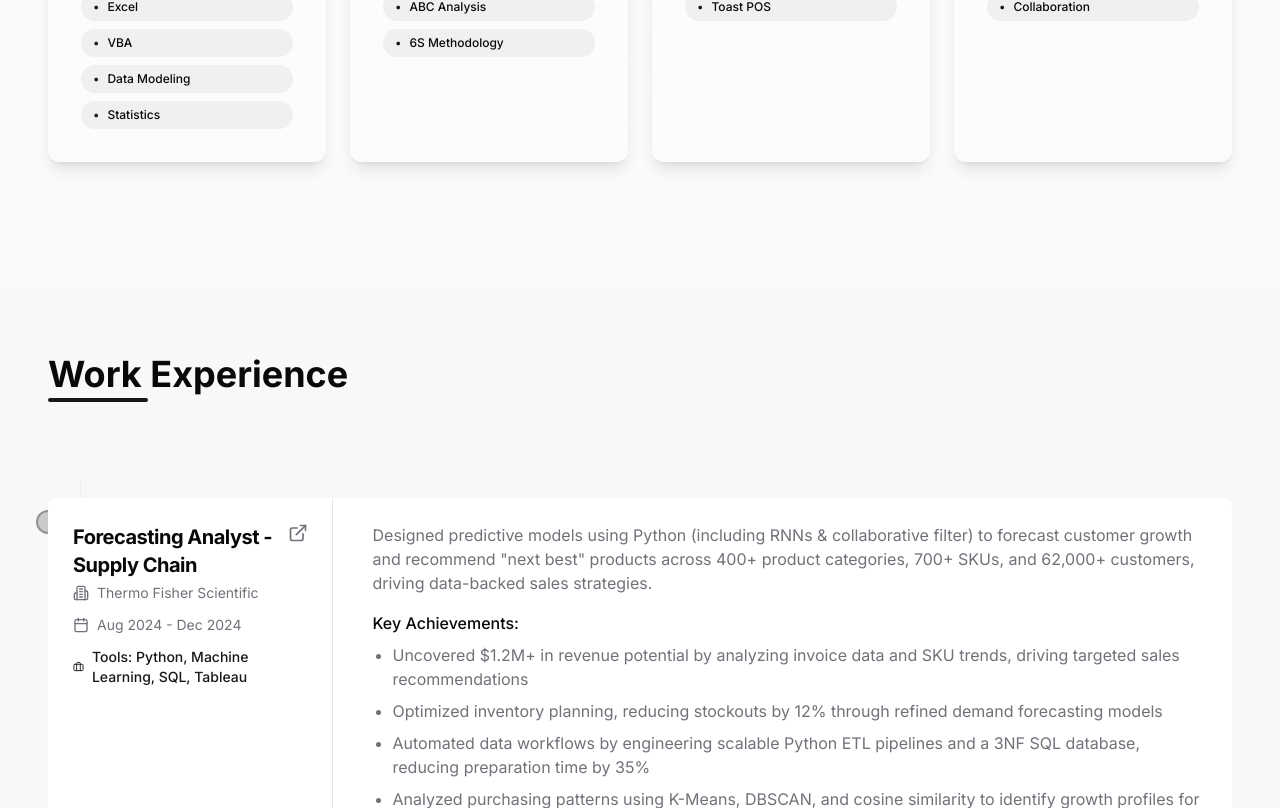
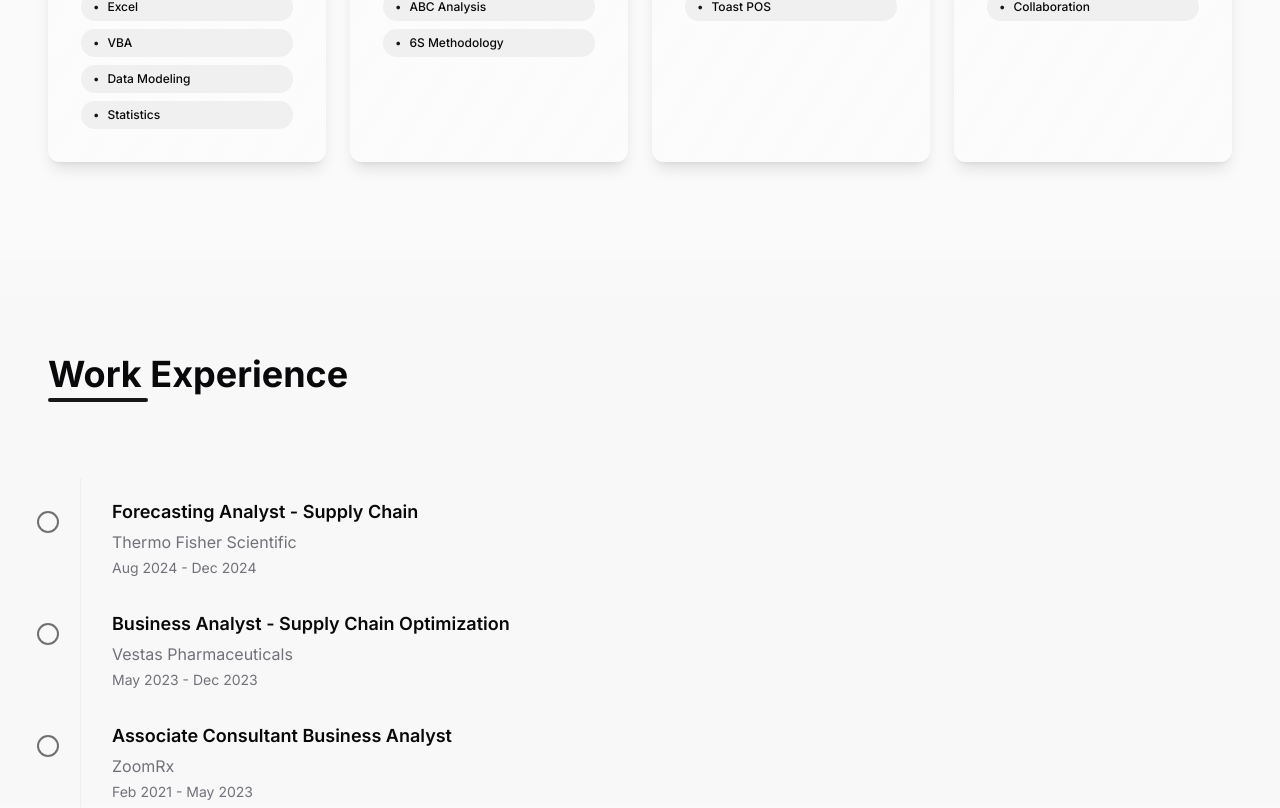
Before and after one commit to SanjeevD08/minimalist-portfolio-forge, a React (Vite) app: page / in a window 1280 px wide. Shown: the part 1992-2800 px from the top of the page. Built offline with nearby package versions, Linux system fonts and the light colour scheme.

Commit message:
feat: Add experience timeline
Add company names and titles to the experience section.

```diff
--- a/src/components/sections/Experience.tsx
+++ b/src/components/sections/Experience.tsx
@@ -1,106 +1,34 @@
 
 import Section from '@/components/Section';
-import { Card, CardContent, CardDescription, CardHeader, CardTitle } from '@/components/ui/card';
-import { Tooltip, TooltipContent, TooltipProvider, TooltipTrigger } from '@/components/ui/tooltip';
-import { HoverCard, HoverCardContent, HoverCardTrigger } from '@/components/ui/hover-card';
-import { Briefcase, Building2, Calendar, ExternalLink } from 'lucide-react';
-import { useEffect, useRef } from 'react';
+import { Circle } from 'lucide-react';
 import { cn } from '@/lib/utils';
 
 const Experience = () => {
-  const sectionRef = useRef<HTMLDivElement>(null);
-
-  useEffect(() => {
-    const observer = new IntersectionObserver(
-      (entries) => {
-        entries.forEach((entry) => {
-          if (entry.isIntersecting) {
-            const timelineElements = entry.target.querySelectorAll('.timeline-line');
-            timelineElements.forEach((el) => {
-              el.classList.add('grow-line');
-            });
-
-            const slideElements = entry.target.querySelectorAll('.slide-from-left');
-            slideElements.forEach((el, index) => {
-              setTimeout(() => {
-                el.classList.add('active');
-              }, index * 200);
-            });
-          }
-        });
-      },
-      { threshold: 0.1 }
-    );
-
-    if (sectionRef.current) {
-      observer.observe(sectionRef.current);
-    }
-
-    return () => {
-      if (sectionRef.current) {
-        observer.unobserve(sectionRef.current);
-      }
-    };
-  }, []);
-
   const experiences = [
     {
       role: 'Forecasting Analyst - Supply Chain',
       company: 'Thermo Fisher Scientific',
-      period: 'Aug 2024 - Dec 2024',
-      description: 'Designed predictive models using Python (including RNNs & collaborative filter) to forecast customer growth and recommend "next best" products across 400+ product categories, 700+ SKUs, and 62,000+ customers, driving data-backed sales strategies.',
-      tools: 'Python, Machine Learning, SQL, Tableau',
-      achievements: [
-        'Uncovered $1.2M+ in revenue potential by analyzing invoice data and SKU trends, driving targeted sales recommendations',
-        'Optimized inventory planning, reducing stockouts by 12% through refined demand forecasting models',
-        'Automated data workflows by engineering scalable Python ETL pipelines and a 3NF SQL database, reducing preparation time by 35%',
-        'Analyzed purchasing patterns using K-Means, DBSCAN, and cosine similarity to identify growth profiles for personalized recommendations',
-        'Streamlined processing of 12+ months of sales data through optimized storage and retrieval systems'
-      ]
+      period: 'Aug 2024 - Dec 2024'
     },
     {
       role: 'Business Analyst - Supply Chain Optimization',
       company: 'Vestas Pharmaceuticals',
-      period: 'May 2023 - Dec 2023',
-      description: 'Revamped supply chain and procurement workflows, resolving bottlenecks and increasing process efficiency by 20% through data-driven analysis and optimization strategies.',
-      tools: 'Tableau, Excel, SQL, Agile',
-      achievements: [
-        'Improved supplier reliability by 12% through performance metrics and sourcing optimization',
-        'Engineered real-time inventory reports using Tableau, Excel, and SQL, improving stock accuracy by 15%',
-        'Managed inventory for fast-moving SKUs using ABC analysis and Kanban, reducing stockouts by 10%',
-        'Designed a sales forecasting model, improving resource allocation and cost budgeting accuracy by 15%',
-        'Conducted market research on supplier trends and pricing, enabling data-driven procurement decisions',
-        'Developed a landed cost estimation template and established 3PL strategic partnership, streamlining supplier selection'
-      ]
+      period: 'May 2023 - Dec 2023'
     },
     {
       role: 'Associate Consultant Business Analyst',
       company: 'ZoomRx',
-      period: 'Feb 2021 - May 2023',
-      description: 'Collaborated with cross-functional teams to deliver strategic business insights and drive organizational growth through comprehensive data analysis and consulting.',
-      tools: 'Business Analysis, Data Visualization, Strategic Planning',
-      achievements: [
-        'Supported key business decision-making processes through detailed data analysis',
-        'Developed comprehensive business reports and presentations',
-        'Assisted in identifying potential business opportunities and improvement areas'
-      ]
+      period: 'Feb 2021 - May 2023'
     },
     {
       role: 'Data Analyst Intern',
       company: 'Chevrolet',
-      period: 'Feb 2020 - July 2020',
-      description: 'Gained hands-on experience in data collection, analysis, and reporting within the automotive industry.',
-      tools: 'Data Analysis, Excel, Basic Statistical Tools',
-      achievements: [
-        'Supported data-driven decision-making processes',
-        'Assisted in compiling and analyzing market research data',
-        'Developed foundational skills in data visualization and interpretation'
-      ]
+      period: 'Feb 2020 - July 2020'
     }
   ];
 
   return (
-    <Section id="experience" className="bg-secondary/30" ref={sectionRef}>
+    <Section id="experience" className="bg-secondary/30">
       <h2 className="section-title reveal">Work Experience</h2>
       <div className="relative flex flex-col space-y-8 mt-12">
         {/* Timeline Line */}
@@ -111,76 +39,18 @@ const Experience = () => {
             <div className="slide-from-left flex flex-col md:flex-row gap-4 relative">
               {/* Timeline Dot */}
               <div className="hidden md:flex absolute -left-3 top-3 items-center">
-                <div className="timeline-dot w-6 h-6 rounded-full bg-primary/20 border-2 border-primary/30 group-hover:border-primary/60 transition-colors duration-300" />
+                <Circle className="w-6 h-6 text-primary/60 group-hover:text-primary transition-colors duration-300" />
               </div>
 
               {/* Timeline Line Growth Animation */}
               <div className="timeline-line absolute left-0 top-9 bottom-0 w-px bg-primary/20 origin-top scale-y-0 transition-transform duration-1000" />
 
-              {/* Card */}
-              <Card className="w-full glass-card hover:scale-[1.02] transition-transform duration-300">
-                <div className="grid grid-cols-1 md:grid-cols-4 gap-4">
-                  <CardHeader className="md:border-r border-border space-y-3">
-                    <div className="flex items-start justify-between">
-                      <div className="space-y-1">
-                        <CardTitle className="text-xl font-bold">{exp.role}</CardTitle>
-                        <CardDescription className="flex items-center gap-2">
-                          <Building2 className="w-4 h-4" />
-                          {exp.company}
-                        </CardDescription>
-                      </div>
-
-                      <TooltipProvider>
-                        <Tooltip>
-                          <TooltipTrigger asChild>
-                            <a
-                              href="#"
-                              className="text-muted-foreground hover:text-primary transition-colors"
-                              target="_blank"
-                              rel="noopener noreferrer"
-                            >
-                              <ExternalLink className="w-5 h-5" />
-                            </a>
-                          </TooltipTrigger>
-                          <TooltipContent>
-                            <p>View on LinkedIn</p>
-                          </TooltipContent>
-                        </Tooltip>
-                      </TooltipProvider>
-                    </div>
-
-                    <div className="flex items-center gap-2 text-sm text-muted-foreground">
-                      <Calendar className="w-4 h-4" />
-                      <span>{exp.period}</span>
-                    </div>
-
-                    <HoverCard>
-                      <HoverCardTrigger asChild>
-                        <div className="flex items-center gap-2 text-sm text-primary font-medium cursor-pointer">
-                          <Briefcase className="w-4 h-4" />
-                          <span>Tools: {exp.tools}</span>
-                        </div>
-                      </HoverCardTrigger>
-                      <HoverCardContent className="w-80">
-                        <div className="space-y-2">
-                          <h4 className="font-medium">Technical Skills & Tools</h4>
-                          <p className="text-sm text-muted-foreground">{exp.tools}</p>
-                        </div>
-                      </HoverCardContent>
-                    </HoverCard>
-                  </CardHeader>
-
-                  <CardContent className="col-span-3 p-6">
-                    <p className="text-muted-foreground mb-4">{exp.description}</p>
-                    <h4 className="font-medium mb-2">Key Achievements:</h4>
-                    <ul className="list-disc pl-5 space-y-2 text-muted-foreground">
-                      {exp.achievements.map((achievement, i) => (
-                        <li key={i} className="hover:text-foreground transition-colors">{achievement}</li>
-                      ))}
-                    </ul>
-                  </CardContent>
-                </div>
-              </Card>
+              {/* Content */}
+              <div className="ml-16 space-y-1">
+                <h3 className="text-lg font-semibold">{exp.role}</h3>
+                <p className="text-muted-foreground">{exp.company}</p>
+                <p className="text-sm text-muted-foreground">{exp.period}</p>
+              </div>
             </div>
           </div>
         ))}
```
